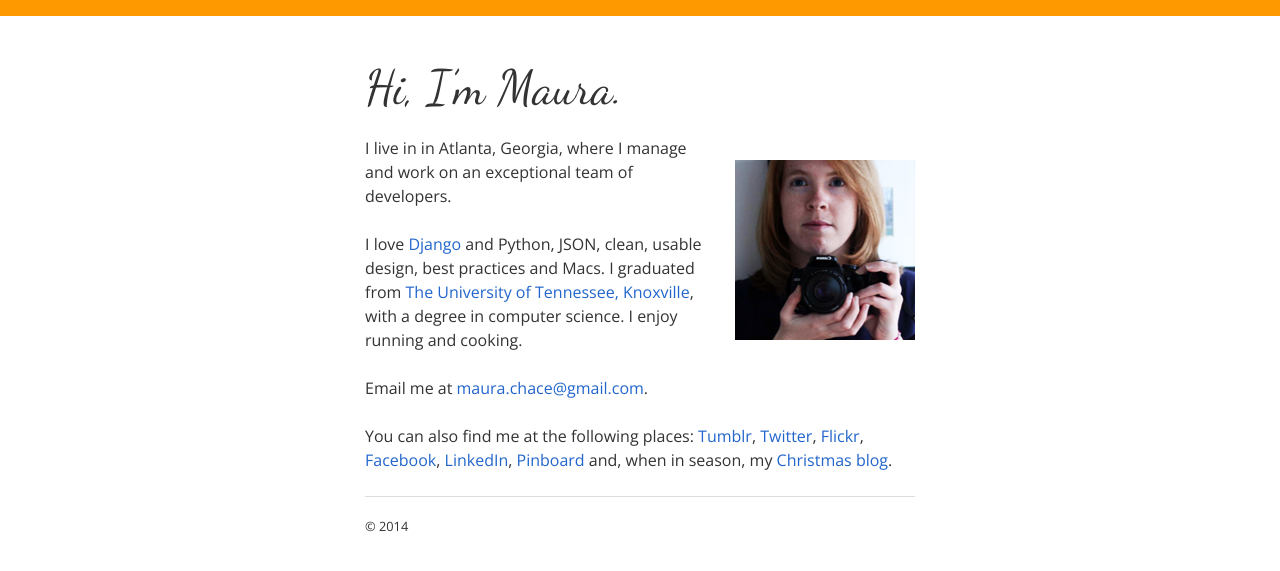
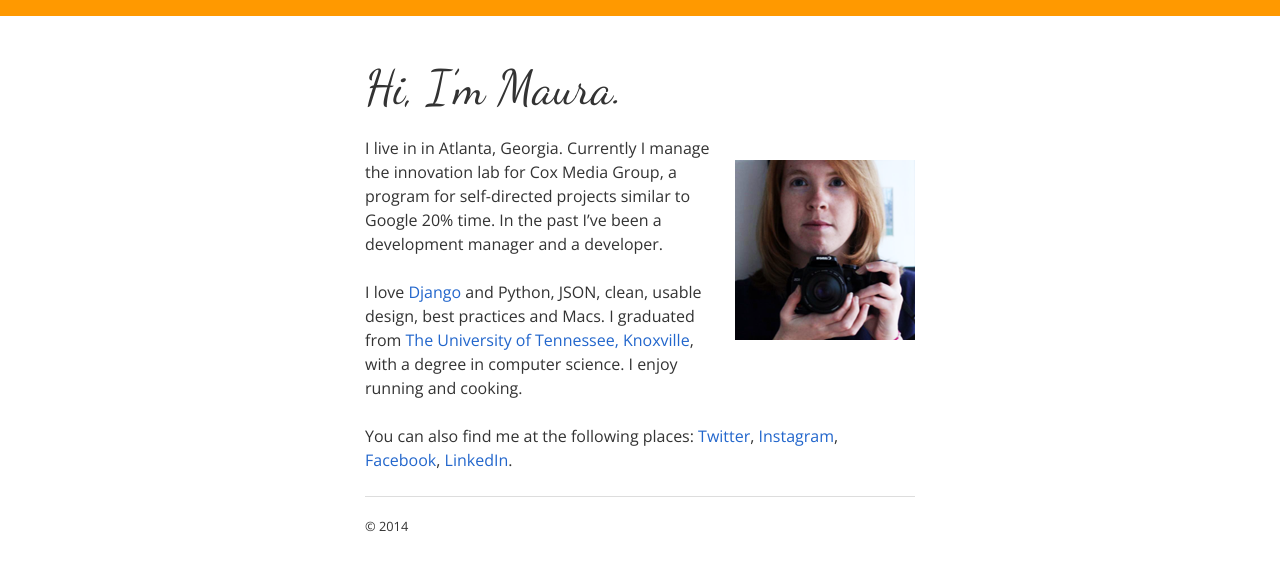
Before and after one commit to maurackelly/maurackelly.github.io, a Jekyll site: the page built from index.md, in a window 1280 px wide. Shown: the top 571 px of the page. Built offline with Jekyll 4.4.1, drawn with Linux system fonts in a browser that asks for light colours.

Commit message:
Small changes to bio and links.

```diff
--- a/index.md
+++ b/index.md
@@ -7,20 +7,15 @@ title: Maura Chace
 
 <img src="/media/img/about/maura_chace.png" class="right">
 
-I live in in Atlanta, Georgia, where I manage and work on an exceptional team of developers.
+I live in in Atlanta, Georgia. Currently I manage the innovation lab for Cox Media Group, a program for self-directed projects similar to Google 20% time. In the past I've been a development manager and a developer.
 
 I love [Django][] and Python, JSON, clean, usable design, best practices and Macs. I graduated from [The University of Tennessee, Knoxville][UT], with a degree in computer science. I enjoy running and cooking.
 
-Email me at <a href="mailto:&#109;&#97;&#117;&#114;&#97;&#46;&#99;&#104;&#97;&#99;&#101;&#64;&#103;&#109;&#97;&#105;&#108;&#46;&#99;&#111;&#109;">&#109;&#97;&#117;&#114;&#97;&#46;&#99;&#104;&#97;&#99;&#101;&#64;&#103;&#109;&#97;&#105;&#108;&#46;&#99;&#111;&#109;</a>.
-
-You can also find me at the following places: [Tumblr][], [Twitter][], [Flickr][], [Facebook], [LinkedIn][], [Pinboard][] and, when in season, my [Christmas blog][Xmas].
+You can also find me at the following places: [Twitter][], [Instagram][], [Facebook][], [LinkedIn][].
 
 [Django]: http://www.djangoproject.com/
 [UT]: http://www.utk.edu/
-[Tumblr]: http://maurachace.tumblr.com/
 [Twitter]: http://twitter.com/minarets
-[Flickr]: http://www.flickr.com/photos/minarets/
+[Instagram]: http://instagram.com/maurachace
 [Facebook]: http://www.facebook.com/maurachace
 [LinkedIn]: http://www.linkedin.com/in/maurachace
-[Pinboard]: https://pinboard.in/u:minarets
-[Xmas]: http://25wishes.com/
```
